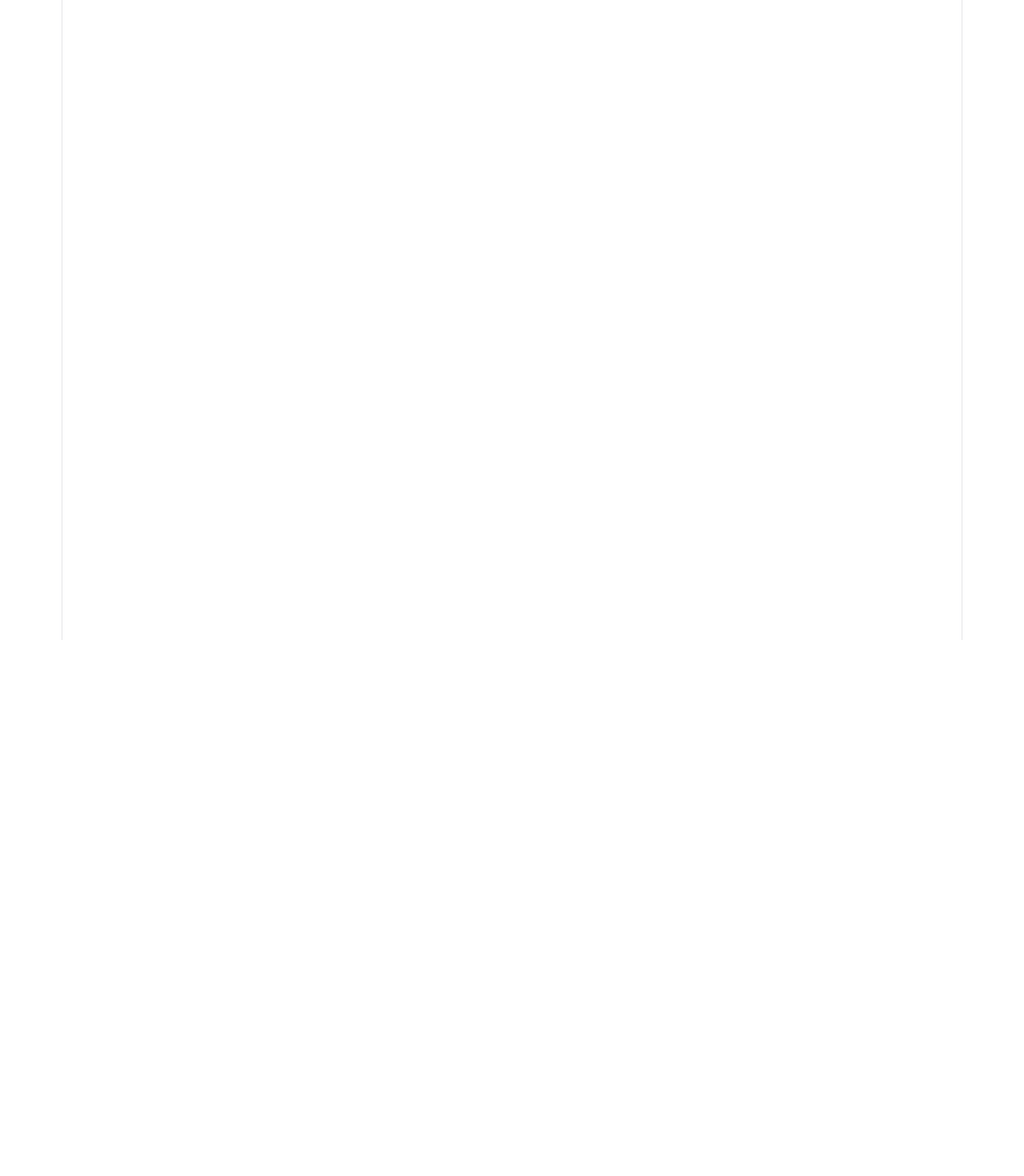
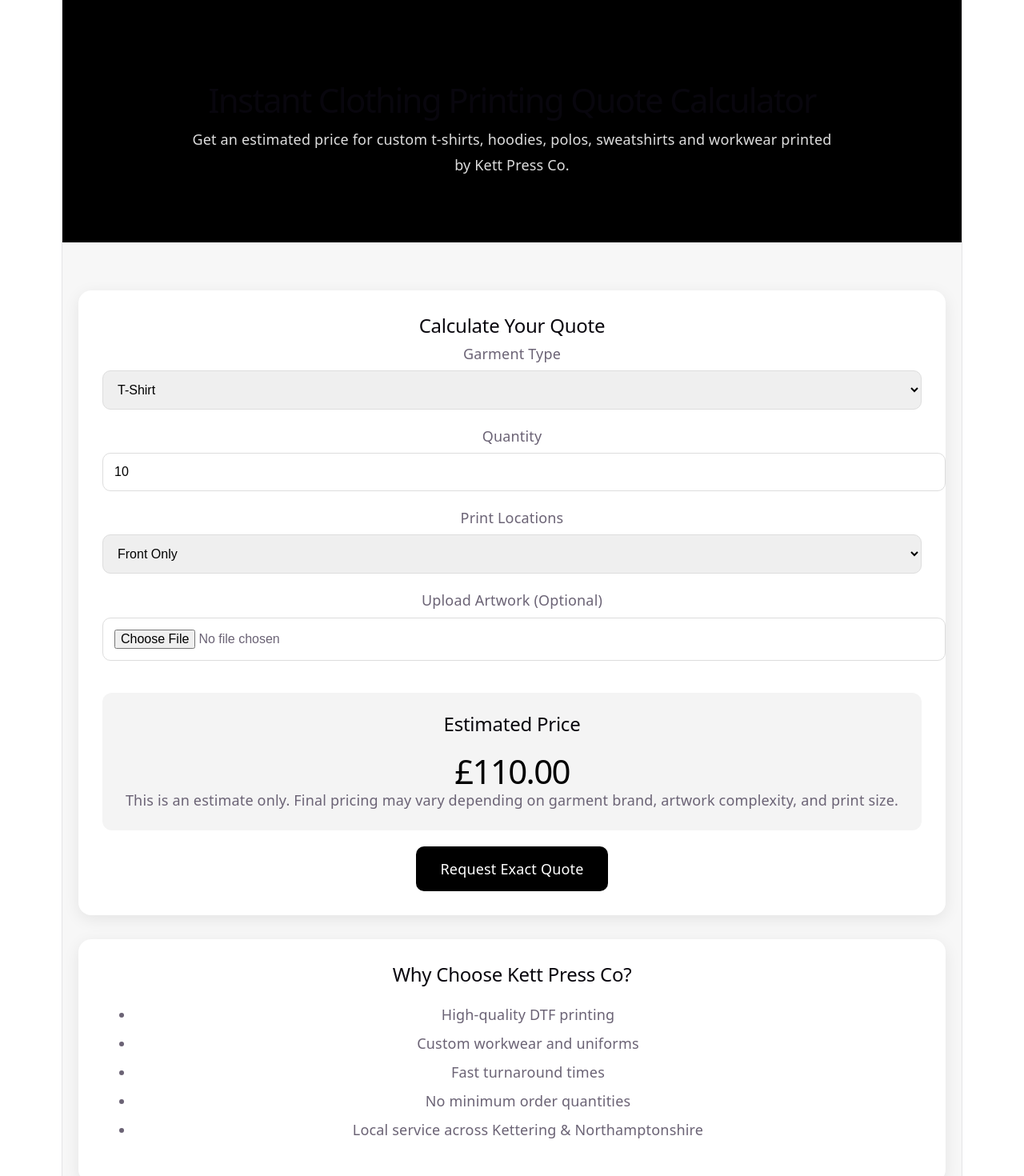
Before and after one commit to Kettpressco/kettpressco, a React (Vite) app: page /quote-calculator in a window 1280 px wide. Before the commit this address had no page. Shown: the top 1470 px of the page at 80% size. Before the commit the page ends 800 px from the top, so only its background shows below. Built offline with nearby package versions, Linux system fonts and the light colour scheme.

Commit message:
Added quote calculator page

```diff
--- a/src/App.jsx
+++ b/src/App.jsx
@@ -130,29 +130,25 @@
             Portfolio
           </a>
 
-          <a href="#quote" style={navLink}>
-            Quote
-          </a>
+         <a href="/quote-calculator">Instant Quote</a>
 
           <a href="#contact" style={navLink}>
             Contact
           </a>
 
-          <a href="#quote">
-            <button
-              style={{
-                background: "#D62828",
-                color: "white",
-                border: "none",
-                padding: "12px 20px",
-                borderRadius: "10px",
-                cursor: "pointer",
-                fontWeight: "bold",
-              }}
-            >
-              Get Quote
-            </button>
-          </a>
+          <a
+  href="/quote-calculator"
+  style={{
+    background: "#000",
+    color: "#fff",
+    padding: "14px 28px",
+    borderRadius: "8px",
+    textDecoration: "none",
+    marginLeft: "10px",
+  }}
+>
+  Instant Quote
+</a>
         </div>
       </nav>
 
--- a/src/main.jsx
+++ b/src/main.jsx
@@ -31,6 +31,7 @@
 import HowLongDoesDTFPrintingLast from "./pages/HowLongDoesDTFPrintingLast";
 import CustomHoodiesForSchools from "./pages/CustomHoodiesForSchools";
 import ChurchEventHoodiePrinting from "./pages/ChurchEventHoodiePrinting";
+import QuoteCalculator from "./pages/QuoteCalculator";
 
 createRoot(document.getElementById("root")).render(
   <StrictMode>
@@ -38,6 +39,11 @@
       <BrowserRouter>
       <Routes>
         <Route path="/" element={<App />} />
+
+<Route
+  path="/quote-calculator"
+  element={<QuoteCalculator />}
+/>
 
 <Route
   path="/tshirt-printing-kettering"
--- /dev/null
+++ b/src/pages/QuoteCalculator.jsx
@@ -0,0 +1,253 @@
+import { useState } from "react";
+
+export default function QuoteCalculator() {
+  const [garment, setGarment] = useState("T-Shirt");
+  const [quantity, setQuantity] = useState(10);
+  const [printLocation, setPrintLocation] = useState("Front Only");
+  const [artwork, setArtwork] = useState(null);
+
+  const getPrice = () => {
+    let basePrice = 0;
+
+    switch (garment) {
+      case "T-Shirt":
+        basePrice = 8;
+        break;
+      case "Polo Shirt":
+        basePrice = 12;
+        break;
+      case "Hoodie":
+        basePrice = 22;
+        break;
+      case "Sweatshirt":
+        basePrice = 18;
+        break;
+      case "Hi-Vis":
+        basePrice = 15;
+        break;
+      default:
+        basePrice = 8;
+    }
+
+    let printCost = 0;
+
+    switch (printLocation) {
+      case "Front Only":
+        printCost = 3;
+        break;
+      case "Front + Back":
+        printCost = 5;
+        break;
+      case "Front + Back + Sleeve":
+        printCost = 7;
+        break;
+      default:
+        printCost = 3;
+    }
+
+    let discount = 1;
+
+    if (quantity >= 25) discount = 0.95;
+    if (quantity >= 50) discount = 0.9;
+    if (quantity >= 100) discount = 0.85;
+
+    return ((basePrice + printCost) * quantity * discount).toFixed(2);
+  };
+
+  const sectionStyle = {
+    maxWidth: "1200px",
+    margin: "auto",
+    padding: "60px 20px",
+  };
+
+  const cardStyle = {
+    background: "#fff",
+    borderRadius: "16px",
+    padding: "30px",
+    boxShadow: "0 5px 20px rgba(0,0,0,0.08)",
+    marginBottom: "30px",
+  };
+
+  const inputStyle = {
+    width: "100%",
+    padding: "14px",
+    borderRadius: "10px",
+    border: "1px solid #ddd",
+    marginTop: "8px",
+    marginBottom: "20px",
+    fontSize: "16px",
+  };
+
+  const buttonStyle = {
+    background: "#000",
+    color: "#fff",
+    padding: "15px 30px",
+    borderRadius: "10px",
+    textDecoration: "none",
+    display: "inline-block",
+    marginTop: "20px",
+  };
+
+  return (
+    <div style={{ background: "#f7f7f7" }}>
+      {/* Hero */}
+      <section
+        style={{
+          background: "#000",
+          color: "#fff",
+          textAlign: "center",
+          padding: "80px 20px",
+        }}
+      >
+        <h1 style={{ fontSize: "42px", marginBottom: "20px" }}>
+          Instant Clothing Printing Quote Calculator
+        </h1>
+
+        <p
+          style={{
+            maxWidth: "800px",
+            margin: "auto",
+            lineHeight: "1.8",
+            color: "#ddd",
+          }}
+        >
+          Get an estimated price for custom t-shirts, hoodies, polos,
+          sweatshirts and workwear printed by Kett Press Co.
+        </p>
+      </section>
+
+      <section style={sectionStyle}>
+        <div style={cardStyle}>
+          <h2>Calculate Your Quote</h2>
+
+          <label>Garment Type</label>
+          <select
+            value={garment}
+            onChange={(e) => setGarment(e.target.value)}
+            style={inputStyle}
+          >
+            <option>T-Shirt</option>
+            <option>Polo Shirt</option>
+            <option>Hoodie</option>
+            <option>Sweatshirt</option>
+            <option>Hi-Vis</option>
+          </select>
+
+          <label>Quantity</label>
+          <input
+            type="number"
+            min="1"
+            value={quantity}
+            onChange={(e) => setQuantity(Number(e.target.value))}
+            style={inputStyle}
+          />
+
+          <label>Print Locations</label>
+          <select
+            value={printLocation}
+            onChange={(e) => setPrintLocation(e.target.value)}
+            style={inputStyle}
+          >
+            <option>Front Only</option>
+            <option>Front + Back</option>
+            <option>Front + Back + Sleeve</option>
+          </select>
+
+          <label>Upload Artwork (Optional)</label>
+          <input
+            type="file"
+            onChange={(e) => setArtwork(e.target.files[0])}
+            style={inputStyle}
+          />
+
+          <div
+            style={{
+              background: "#f4f4f4",
+              padding: "25px",
+              borderRadius: "12px",
+              marginTop: "20px",
+            }}
+          >
+            <h2>Estimated Price</h2>
+
+            <h1
+              style={{
+                fontSize: "42px",
+                color: "#000",
+                marginBottom: "10px",
+              }}
+            >
+              £{getPrice()}
+            </h1>
+
+            <p>
+              This is an estimate only. Final pricing may vary depending on
+              garment brand, artwork complexity, and print size.
+            </p>
+
+            {artwork && (
+              <p>
+                Uploaded artwork: <strong>{artwork.name}</strong>
+              </p>
+            )}
+          </div>
+
+          <a href="/contact" style={buttonStyle}>
+            Request Exact Quote
+          </a>
+        </div>
+
+        {/* Why Choose Us */}
+        <div style={cardStyle}>
+          <h2>Why Choose Kett Press Co?</h2>
+
+          <ul style={{ lineHeight: "2" }}>
+            <li>High-quality DTF printing</li>
+            <li>Custom workwear and uniforms</li>
+            <li>Fast turnaround times</li>
+            <li>No minimum order quantities</li>
+            <li>Local service across Kettering & Northamptonshire</li>
+          </ul>
+        </div>
+
+        {/* Contact */}
+        <div style={cardStyle}>
+          <h2>Contact Kett Press Co</h2>
+
+          <p>
+            Need an accurate quote or have a complex project? Contact us today.
+          </p>
+
+          <p>
+            <strong>Email:</strong> kettpressco@gmail.com
+          </p>
+
+          <p>
+            <strong>Location:</strong> Kettering, Northamptonshire
+          </p>
+
+          <a href="/contact" style={buttonStyle}>
+            Contact Us
+          </a>
+        </div>
+
+        {/* Map */}
+        <div style={cardStyle}>
+          <h2>Find Us</h2>
+
+          <iframe
+            title="Kettering Map"
+            src="https://www.google.com/maps?q=Kettering,+Northamptonshire&output=embed"
+            width="100%"
+            height="400"
+            style={{
+              border: 0,
+              borderRadius: "12px",
+            }}
+            loading="lazy"
+          />
+        </div>
+      </section>
+    </div>
+  );
+}
```
